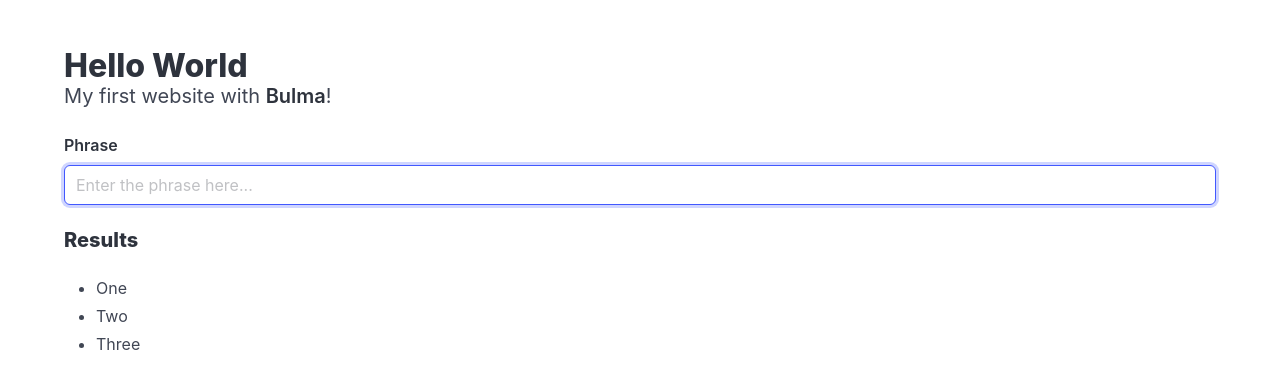
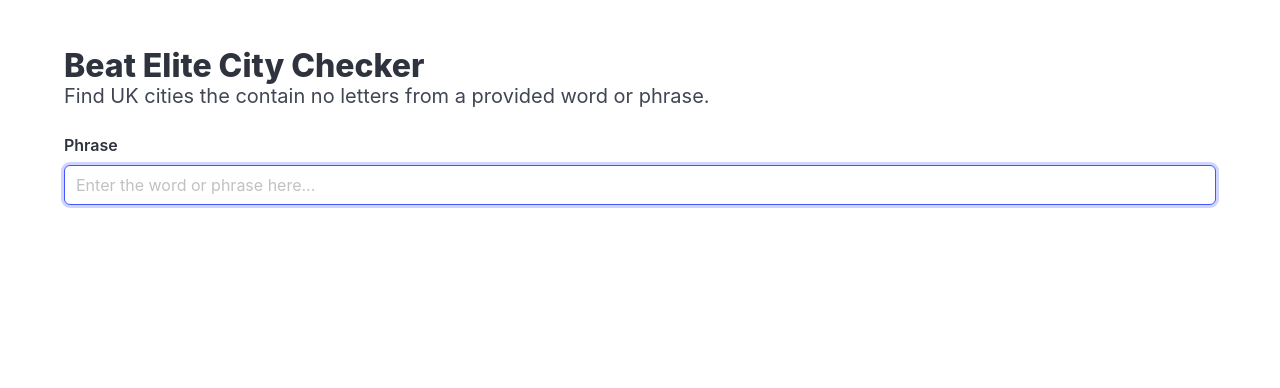
Before and after one commit to simonprickett/the-beat-city-solver, a plain HTML site: page index.html in a window 1280 px wide. Drawn offline with nearby package versions, Linux system fonts and the light colour scheme.

Commit message:
Work in progress.

```diff
--- a/index.html
+++ b/index.html
@@ -4,7 +4,7 @@
 <head>
   <meta charset="utf-8">
   <meta name="viewport" content="width=device-width, initial-scale=1">
-  <title>The Beat City Checker</title>
+  <title>Beat Elite City Checker</title>
   <link rel="stylesheet" href="https://cdn.jsdelivr.net/npm/bulma@1.0.2/css/bulma.min.css">
 </head>
 
@@ -12,19 +12,19 @@
   <section class="section">
     <div class="container">
       <h1 class="title">
-        Hello World
+        Beat Elite City Checker
       </h1>
       <p class="subtitle">
-        My first website with <strong>Bulma</strong>!
+        Find UK cities the contain no letters from a provided word or phrase.
       </p>
       <div class="field">
         <label class="label">Phrase</label>
         <div class="control">
-          <input id="phraseInput" class="input is-focussed" type="text" placeholder="Enter the phrase here..." spellcheck="false" autocapitalize="off" autocomplete="off">
+          <input id="phraseInput" class="input is-focussed" type="text" placeholder="Enter the word or phrase here..." spellcheck="false" autocapitalize="off" autocomplete="off">
         </div>
       </div>
       <div class="block mt-5">
-        <div class="content">
+        <div class="content is-hidden" id="resultsArea">
           <h3 class="title is-5">Results</h3>
           <p>
             <ul>
--- a/solver.js
+++ b/solver.js
@@ -28,6 +28,13 @@ phraseInput.addEventListener('keyup', async function (event) {
     // TODO output matches in a nicer way.
     console.log(matchingCities);
 
+    // Output:
+    // Cities containing no letters from "<phrase>"
+
+    for (const matchingCity of matchingCities) {
+      console.log(`<li>${matchingCity}</li>`);
+    }
+
     // TODO output the phrase too
 
     // TODO clear the input
```
